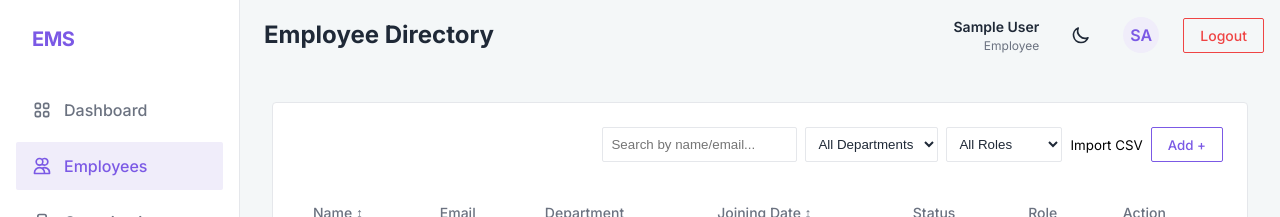
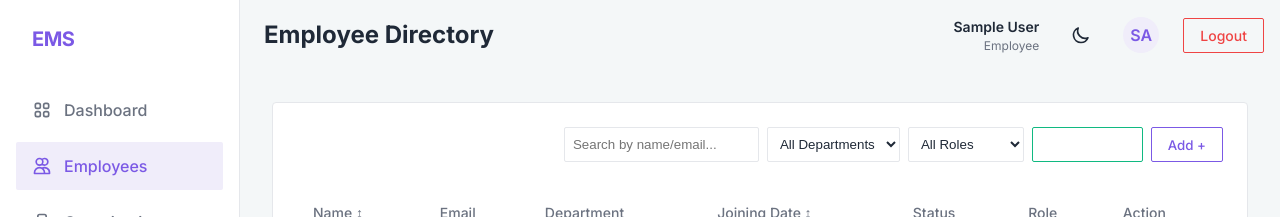
Before and after one commit to JagritMaggu/Ems-frontend, a Next.js app: page /employees in a window 1280 px wide. Shown: the top 217 px of the page. Built offline with nearby package versions, Linux system fonts and the light colour scheme; no server answers; sample sign-in values are in the browser's storage.

Commit message:
Inject btn-success styles for Import CSV button

```diff
--- a/src/app/globals.css
+++ b/src/app/globals.css
@@ -159,6 +159,26 @@ button {
   color: white;
 }
 
+.btn-success {
+  padding: 0.5rem 1rem;
+  font-size: 0.875rem;
+  font-weight: 500;
+  color: white;
+  background-color: transparent;
+  border: 1px solid var(--success);
+  border-radius: var(--radius-sm);
+  cursor: pointer;
+  transition: all 0.2s ease;
+  display: flex;
+  align-items: center;
+  gap: 0.5rem;
+}
+
+.btn-success:hover {
+  background-color: var(--success);
+  color: white;
+}
+
 .sidebar-link {
   display: flex;
   align-items: center;
```
